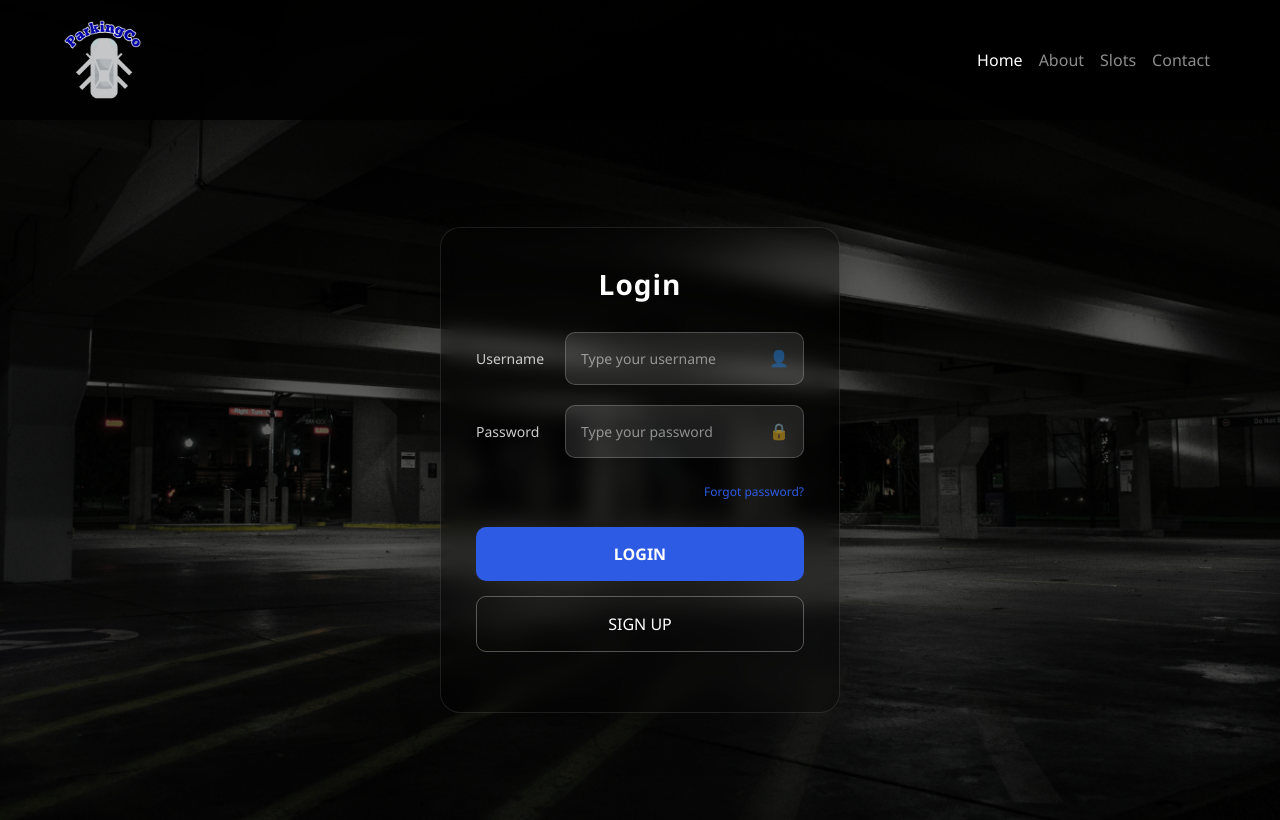
After one commit to ImSauce/ParkingCo, a PHP site: page /LogIn.html in a window 1280 px wide. The commit adds this page. Run offline with PHP 8.4, Linux system fonts and the light colour scheme.

Commit message:
Login done

```diff
--- /dev/null
+++ b/LogIn.html
@@ -0,0 +1,70 @@
+      <!DOCTYPE html>
+      <html lang="en">
+      <head>
+        <meta charset="UTF-8">
+        <meta name="viewport" content="width=device-width, initial-scale=1.0">
+        <title>ParkingCo</title>
+        <link href="https://cdn.jsdelivr.net/npm/bootstrap@5.3.0/dist/css/bootstrap.min.css" rel="stylesheet">
+        <link href="https://cdnjs.cloudflare.com/ajax/libs/font-awesome/6.4.0/css/all.min.css" rel="stylesheet">
+        <link rel="stylesheet" href="login-styles.css">
+      </head>
+      <body>
+        <!-- NAVBAR -->
+        <nav class="navbar navbar-expand-lg fixed-top navbar-dark">
+          <div class="container-fluid">
+            <a class="navbar-brand fw-bold text-primary" href="#">
+              <img src="images/WEBLOGO.png" alt="Okada Logo" height="80">
+            </a>
+            <button class="navbar-toggler" type="button" data-bs-toggle="collapse" data-bs-target="#navbarNav">
+              <span class="navbar-toggler-icon"></span>
+            </button>
+            <div class="collapse navbar-collapse" id="navbarNav">
+              <ul class="navbar-nav ms-auto">
+                <li class="nav-item"><a class="nav-link active" href="#home">Home</a></li>
+                <li class="nav-item"><a class="nav-link" href="#about">About</a></li>
+                <li class="nav-item"><a class="nav-link" href="#slots">Slots</a></li>
+                <li class="nav-item"><a class="nav-link" href="#contact">Contact</a></li>
+              </ul>
+            </div>
+          </div>
+        </nav>
+
+            <!-- Main Container -->
+        <div class="main-container">
+            <div class="login-container">
+                <h1 class="login-title">Login</h1>
+
+                <form id="loginForm">
+                    <div class="input-group">
+                        <label for="username">Username</label>
+                        <div class="input-wrapper">
+                            <input type="text" id="username" placeholder="Type your username" required>
+                            <span class="input-icon">👤</span>
+                        </div>
+                    </div>
+
+                    <div class="input-group">
+                        <label for="password">Password</label>
+                        <div class="input-wrapper">
+                            <input type="password" id="password" placeholder="Type your password" required>
+                            <span class="input-icon">🔒</span>
+                        </div>
+                    </div>
+
+                    <div class="forgot-password">
+                        <a href="#forgot">Forgot password?</a>
+                    </div>
+
+                    <button type="submit" class="login-btn">LOGIN</button>
+                </form>
+
+                <button type="button" class="signup-btn" onclick="window.location.href='SignUp.html'">SIGN UP</button>
+
+                    </div>
+                </div>
+            </div>
+        </div>
+
+        <script src="login-script.js"></script>
+        </body>
+    </html>
--- /dev/null
+++ b/login-styles.css
@@ -0,0 +1,300 @@
+/* === RESET & BASE === */
+* {
+    margin: 0;
+    padding: 0;
+    box-sizing: border-box;
+}
+
+body {
+    font-family: "Segoe UI", Arial, sans-serif;
+    background: url("images/parking.jpeg") no-repeat center/cover;
+    min-height: 100vh;
+    color: white;
+    position: relative;
+    overflow-x: hidden;
+}
+
+/* Background overlay */
+body::before {
+    content: '';
+    position: absolute;
+    top: 0;
+    left: 0;
+    right: 0;
+    bottom: 0;
+    background: rgba(0, 0, 0, 0.6);
+    pointer-events: none;
+    z-index: 1;
+}
+
+/* === NAVIGATION === */
+.navbar {
+    display: flex;
+    justify-content: space-between;
+    align-items: center;
+    padding: 15px 50px;
+    position: relative;
+    z-index: 10;
+    background: rgba(0, 0, 0, 0.9);
+    box-shadow: 0 2px 10px rgba(0, 0, 0, 0.2);
+}
+
+.logo {
+    display: flex;
+    align-items: center;
+}
+
+.logo img {
+    height: 60px;
+    width: auto;
+}
+
+.nav-links {
+    display: flex;
+    gap: 25px;
+}
+
+.nav-links a {
+    color: white;
+    text-decoration: none;
+    font-weight: 500;
+    font-size: 15px;
+    transition: color 0.3s ease;
+}
+
+.nav-links a:hover,
+.nav-links a.active {
+    color: #2e5be3;
+}
+
+/* === MAIN CONTENT === */
+.main-container {
+    display: flex;
+    justify-content: center;
+    align-items: center;
+    min-height: calc(100vh - 100px);
+    padding: 20px;
+    position: relative;
+    z-index: 10;
+}
+
+.login-container {
+    background: rgba(0, 0, 0, 0.4);
+    backdrop-filter: blur(10px);
+    border: 1px solid rgba(255, 255, 255, 0.1);
+    border-radius: 20px;
+    padding: 40px 35px;
+    width: 100%;
+    max-width: 400px;
+    box-shadow: 0 20px 40px rgba(0, 0, 0, 0.3);
+}
+
+.login-title {
+    text-align: center;
+    font-size: 28px;
+    font-weight: bold;
+    margin-bottom: 30px;
+    letter-spacing: 1px;
+}
+
+/* === FORM ELEMENTS === */
+.input-group {
+    display: flex;
+    align-items: center;   /* vertically center */
+    justify-content: space-between;
+    margin-bottom: 20px;
+}
+
+.input-group label {
+    margin: 0;
+    font-size: 14px;
+    color: #ccc;
+    width: 90px;   /* fixed width for alignment */
+}
+
+.input-wrapper {
+    flex: 1;  /* take remaining space */
+    position: relative;
+}
+
+.input-wrapper input {
+    width: 100%;
+    background: rgba(255, 255, 255, 0.1);
+    border: 1px solid rgba(255, 255, 255, 0.2);
+    border-radius: 10px;
+    padding: 15px 45px 15px 15px;
+    color: white;
+    font-size: 14px;
+    outline: none;
+    transition: all 0.3s ease;
+}
+
+.input-wrapper input::placeholder {
+    color: rgba(255, 255, 255, 0.5);
+}
+
+.input-wrapper input:focus {
+    border-color: #2e5be3;
+    box-shadow: 0 0 10px rgba(46, 91, 227, 0.3);
+}
+
+.input-icon {
+    position: absolute;
+    right: 15px;
+    top: 50%;
+    transform: translateY(-50%);
+    color: rgba(255, 255, 255, 0.5);
+    font-size: 16px;
+}
+
+/* === BUTTONS === */
+.forgot-password {
+    text-align: right;
+    margin-bottom: 25px;
+}
+
+.forgot-password a {
+    color: #2e5be3;
+    text-decoration: none;
+    font-size: 12px;
+}
+
+.forgot-password a:hover {
+    text-decoration: underline;
+}
+
+.login-btn {
+    width: 100%;
+    background: #2e5be3;
+    border: none;
+    border-radius: 10px;
+    padding: 15px;
+    color: white;
+    font-size: 16px;
+    font-weight: bold;
+    cursor: pointer;
+    transition: all 0.3s ease;
+    margin-bottom: 15px;
+}
+
+.login-btn:hover {
+    background: #1a3d99;
+    transform: translateY(-2px);
+}
+
+.login-btn:disabled {
+    opacity: 0.7;
+    cursor: not-allowed;
+    transform: none;
+}
+
+.signup-btn {
+    width: 100%;
+    background: transparent;
+    border: 1px solid rgba(255, 255, 255, 0.3);
+    border-radius: 10px;
+    padding: 15px;
+    color: white;
+    font-size: 16px;
+    cursor: pointer;
+    transition: all 0.3s ease;
+    margin-bottom: 20px;
+}
+
+.signup-btn:hover {
+    background: rgba(255, 255, 255, 0.1);
+    border-color: rgba(255, 255, 255, 0.5);
+}
+
+/* === ANIMATIONS === */
+.input-wrapper {
+    transition: transform 0.2s ease;
+}
+
+.input-wrapper.focused {
+    transform: scale(1.02);
+}
+
+/* === RESPONSIVE DESIGN === */
+@media (max-width: 768px) {
+    .navbar {
+        padding: 15px 30px;
+    }
+
+    .nav-links {
+        gap: 20px;
+    }
+
+    .nav-links a {
+        font-size: 14px;
+    }
+
+    .login-container {
+        margin: 20px;
+        padding: 30px 25px;
+    }
+
+    .logo img {
+        height: 50px;
+    }
+}
+
+@media (max-width: 480px) {
+    .navbar {
+        padding: 15px 20px;
+        flex-direction: column;
+        gap: 15px;
+    }
+
+    .nav-links {
+        gap: 15px;
+    }
+
+    .logo img {
+        height: 45px;
+    }
+
+    .login-container {
+        padding: 25px 20px;
+    }
+
+    .login-title {
+        font-size: 24px;
+    }
+
+    .main-container {
+        min-height: calc(100vh - 150px);
+    }
+}
+
+/* === HAMBURGER MENU FOR MOBILE === */
+@media (max-width: 768px) {
+    .navbar {
+        flex-direction: row;
+    }
+
+    .nav-links {
+        display: none;
+        position: absolute;
+        top: 100%;
+        left: 0;
+        right: 0;
+        background: rgba(0, 0, 0, 0.95);
+        flex-direction: column;
+        padding: 20px;
+        gap: 15px;
+    }
+
+    .nav-links.active {
+        display: flex;
+    }
+
+    .hamburger {
+        display: block;
+        background: none;
+        border: none;
+        color: white;
+        font-size: 20px;
+        cursor: pointer;
+    }
+}
```
Also changed, not shown: login-script.js (added, +238 -0 lines), nigayu.html (added, +53 -0 lines), style.css (+4 -4 lines).
